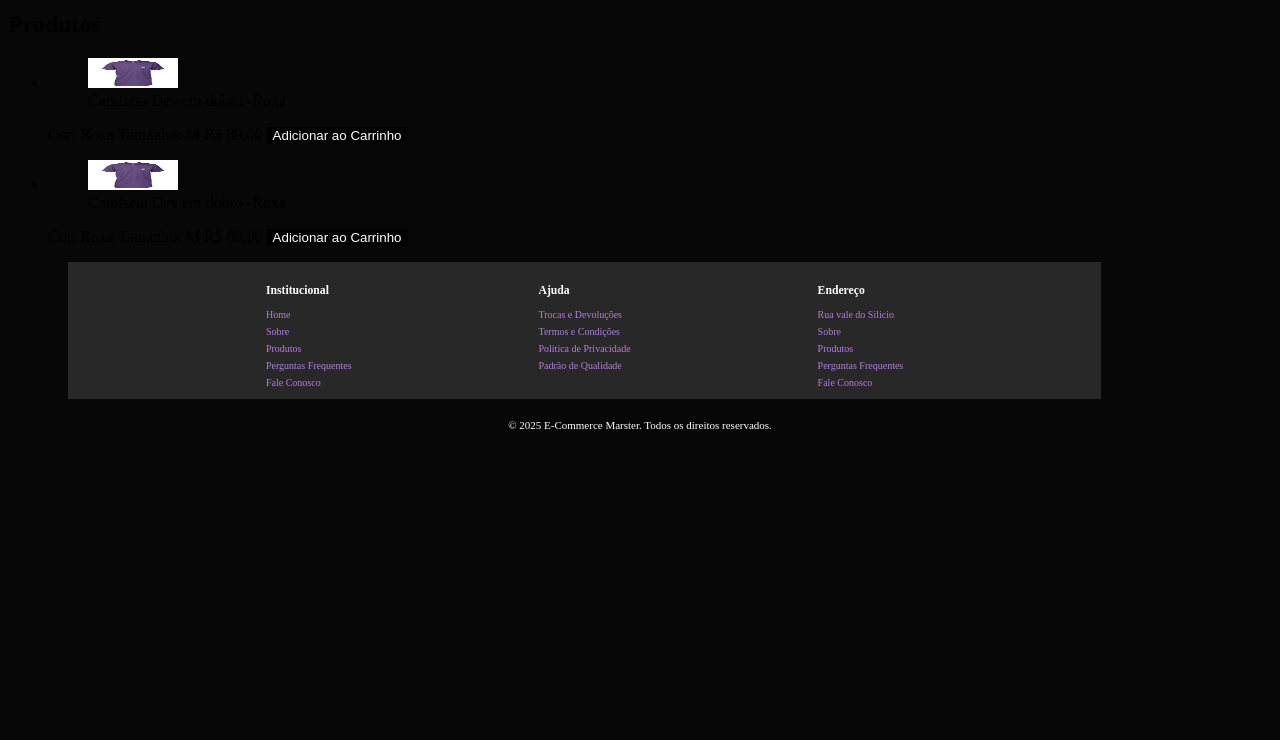
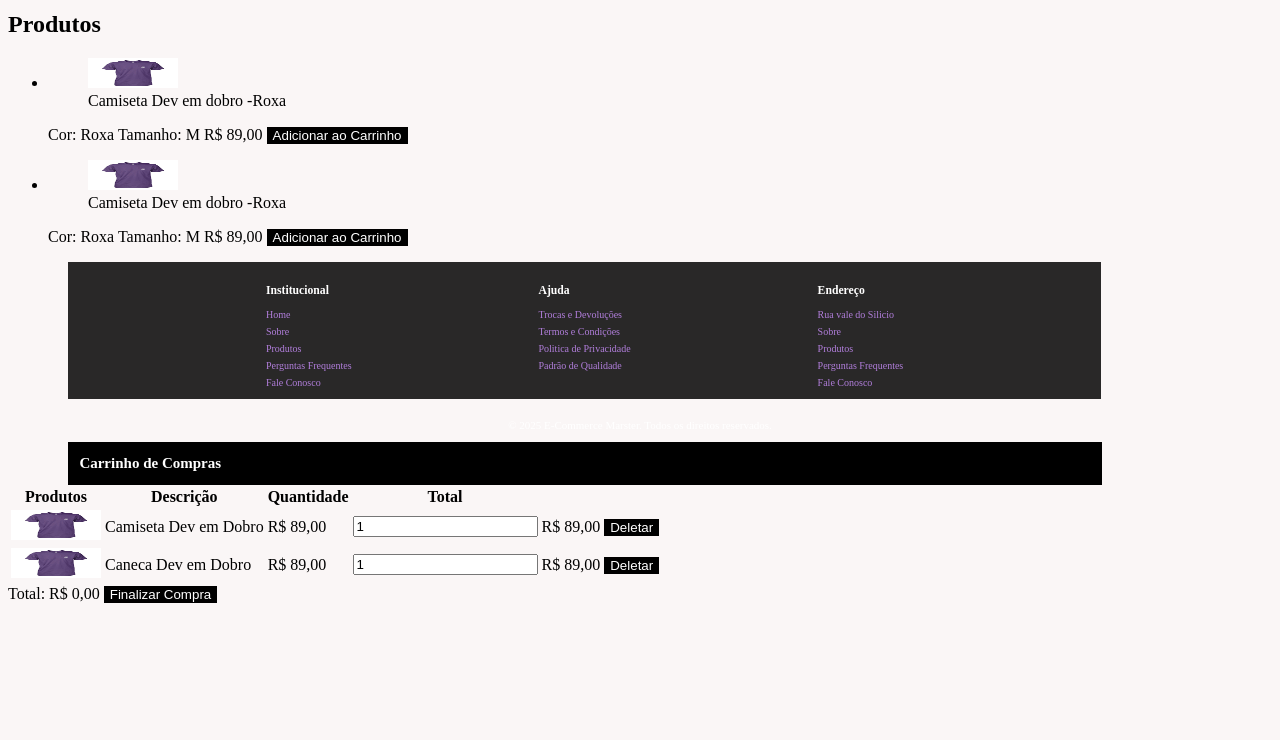
Before and after one commit to Andre-Schiavon/projeto-ecommercer, a plain HTML site: page index.html in a window 1280 px wide. Shown: the part 60-800 px from the top of the page. Drawn offline with nearby package versions, Linux system fonts and the light colour scheme.

Commit message:
cria modal de carrinho de compras

```diff
--- a/assets/css/style.css
+++ b/assets/css/style.css
@@ -44,7 +44,7 @@ button{
     gap: 5px;
 }
 body{
-    background-color: rgb(7, 7, 7);
+    background-color: rgb(250, 246, 246);
 }
 
 
@@ -57,7 +57,6 @@ footer{
     display: flex;
     background-color: rgb(41, 40, 40);
     font-size: 8px;
-    padding-bottom:;
     color:rgb(255, 255, 255);
     justify-content: space-evenly;
     margin:  0 30px 0 60px;
@@ -83,7 +82,6 @@ footer{
     display: flex;
     background-color: rgb(41, 40, 40);
     font-size: 10px;
-    padding-bottom:;
     color:white;
     justify-content: space-evenly;
     margin:  0 30px 0 60px;
--- a/index.html
+++ b/index.html
@@ -105,6 +105,70 @@
 
   </footer>
   <p class="copyright"> &copy; 2025 E-Commerce Marster. Todos os direitos reservados.</p>
+
+  <!-- [1] -->
+  <div id="modal-1" class="modal" aria-hidden="true">
+
+    <!-- [2] -->
+    <div tabindex="-1" data-micromodal-close>
+
+      <!-- [3] -->
+      <div role="dialog" aria-modal="true" aria-labelledby="modal-1-title">
+
+
+        <header>
+          <h2 id="modal-1-title">
+            Carrinho de Compras
+          </h2>
+
+          <!-- [4] -->
+          <button aria-label="Close modal" data-micromodal-close></button>
+        </header>
+
+        <div id="modal-1-content">
+          <table>
+            <thead>
+              <tr>
+                <th>Produtos</th>
+                <th>Descrição</th>
+                <th>Quantidade</th>
+                <th>Total</th>
+                <th></th>
+              </tr>
+            </thead>
+            <tbody>
+              <tr>
+                <td><img src="assets/images/camiseta_roxa.jpg" alt="Camiseta Dev em Dobro-Roxa"></td>
+                <td>Camiseta Dev em Dobro</td>
+                <td>R$ 89,00</td>
+                <td><input type="number" value="1" min="1"></td>
+                 <td>R$ 89,00</td>
+                 <td><button id="deletar">Deletar</button></td>
+              </tr>
+
+              <tr>
+                <td><img src="assets/images/camiseta_roxa.jpg" alt="Camiseta Dev em Dobro-Roxa"></td>
+                <td>Caneca Dev em Dobro</td>
+                <td>R$ 89,00</td>
+                <td><input type="number" value="1" min="1"></td>
+                 <td>R$ 89,00</td>
+                 <td><button id="deletar">Deletar</button></td>
+              </tr>
+            </tbody>
+          </table>
+
+          <div>
+            <span id="total-carrinho">Total: R$ 0,00</span>
+            <button>Finalizar Compra</button>
+          </div>
+        </div>
+
+      </div>
+    </div>
+  </div>
+
+  <script src="https://unpkg.com/micromodal/dist/micromodal.min.js
+"></script>
 </body>
 
 </html>
```
Lines whose indentation alone changed are shown as unchanged.
